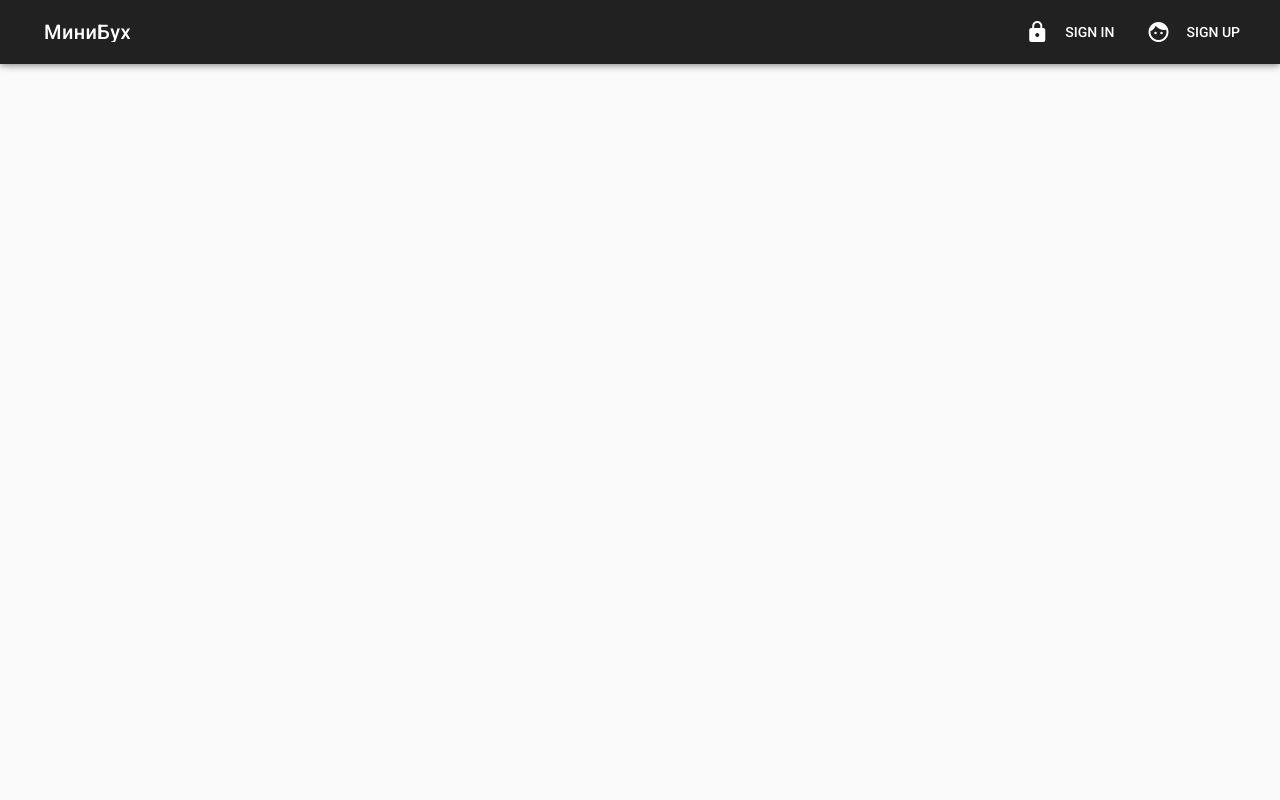
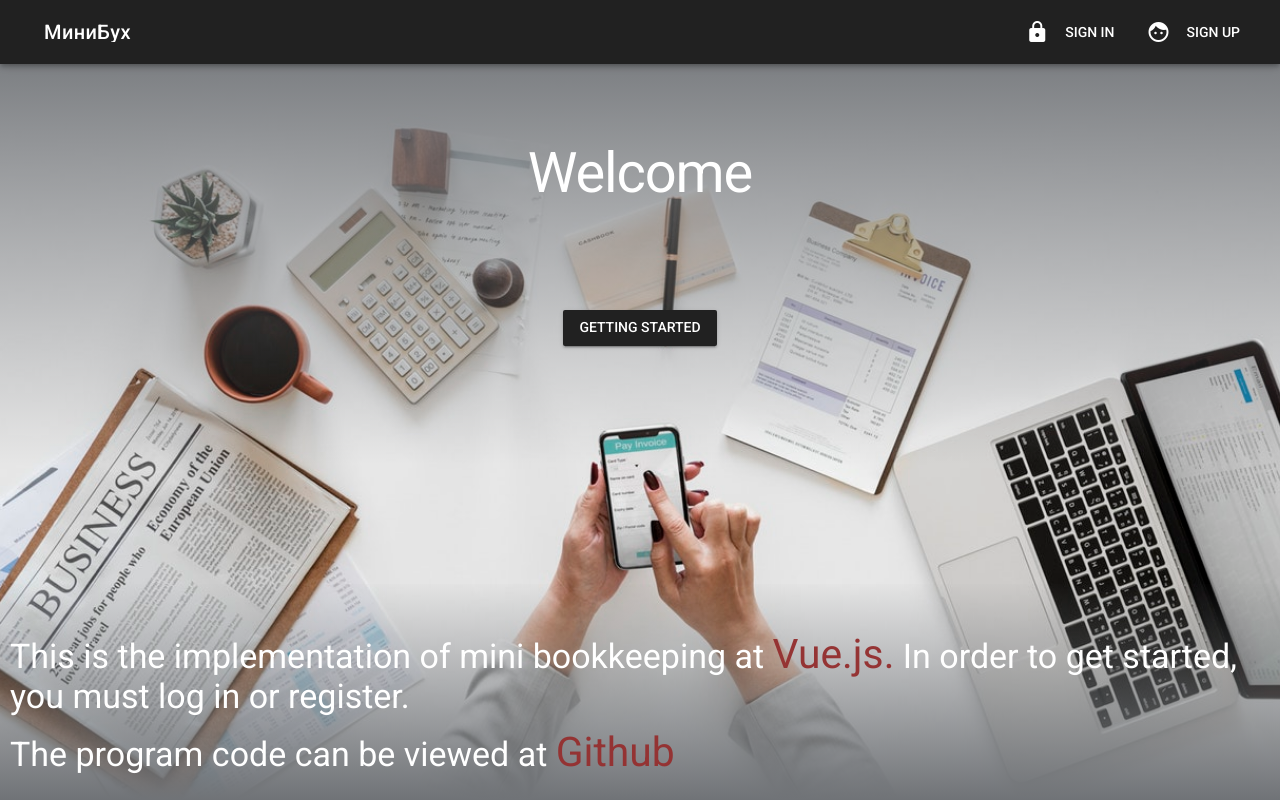
Before and after one commit to Hakoba/bookkeeping, a Vue app: page /welcomePage in a window 1280 px wide. Built offline with nearby package versions, Linux system fonts and the light colour scheme; no server answers.

Commit message:
add main page| release v1.0.0

```diff
--- a/src/App.vue
+++ b/src/App.vue
@@ -21,6 +21,7 @@
 
 
           </v-list-tile>
+
           <v-list-tile
           @click="logOut"
           v-if="isUserLoggedIn"
@@ -131,19 +132,21 @@ export default {
     links() {
       if (this.isUserLoggedIn) {
         return [
-          { title: "Home", icon: "home", url: "/home", methods: false },
+          { title: "Home", icon: "home", url: "/", methods: false },
           {
             title: "Add new",
             icon: "vertical_align_top",
             url: "/add_new",
             methods: ""
-          }
+          },
+           // {title: "About", icon: "bubble_chart", url: "/FAQ", methods: "" }
         ];
       }
 
       return [
         { title: "Sign in", icon: "lock", url: "/sign_in", methods: false },
-        { title: "Sign up", icon: "face", url: "/sign_up", methods: "" }
+        { title: "Sign up", icon: "face", url: "/sign_up", methods: "" },
+        //{title: "About", icon: "bubble_chart", url: "/FAQ", methods: ""}
       ];
     }
   }
--- a/src/components/Add.vue
+++ b/src/components/Add.vue
@@ -145,7 +145,7 @@ export default {
         }
         //console.log( 'eeee boy', newSpend)
         this.$store.dispatch('createNewSpend', newSpend)
-          .then(() => this.$router.push('/home'))
+          .then(() => this.$router.push('/'))
           .catch(()=> {} )
       }
 
--- /dev/null
+++ b/src/components/Faq.vue
@@ -0,0 +1,100 @@
+<template>
+<div id="about">
+
+ <v-jumbotron
+     class=""
+    :gradient="gradient"
+     dark
+     height="50vh"
+
+  >
+    <v-container fill-height>
+      <v-layout align-center column>
+        <v-flex text-xs-center mt-5 pb-1>
+          <h3 class="display-3">Welcome</h3>
+        </v-flex>
+
+         <v-flex text-xs-center>
+             <v-btn :to="'/'">Getting started</v-btn>
+        </v-flex>
+
+      </v-layout>
+    </v-container>
+  </v-jumbotron>
+<v-container fluid id="about__text">
+  <v-layout>
+    <v-flex class="text">
+      <p class="display-1"> This is the implementation of mini bookkeeping at <a class="redColor" href="https://github.com/vuejs/vue">Vue.js.</a> In order to get started, you must log in or register.</p>
+   <p class="display-1">The program code can be viewed at <a class="redColor" href="https://github.com/Hakoba/Bookkeeping">Github</a></p>
+    </v-flex>
+  </v-layout>
+</v-container>
+
+ </div>
+</template>
+
+<script>
+export default {
+  data () {
+      return{
+
+            gradient: 'to top, rgba(112, 115, 119, 0), rgba(112, 115, 119,.9)',
+            link: '/'
+      }
+  },
+
+
+}
+</script>
+
+<style scoped>
+
+#about {
+ min-height: 100%;
+ background-image: url('../assets/bg_about.jpeg');
+ background-size: cover;
+ background-position: center;
+ position: relative;
+}
+ul{
+  background: linear-gradient(to left, rgba(116, 110, 110, 0.459),rgba(116, 110, 110, 0));
+}
+li{
+  list-style: none;
+  display: inline;
+  padding: 0 1rem;
+  text-transform: uppercase;
+
+}
+li:hover{
+  color: #eee;
+  cursor: pointer;
+
+}
+#about__text{
+  position: absolute;
+ background: linear-gradient(to bottom, rgba(112, 115, 119, .02), rgba(112, 115, 119,1));
+   padding: 0;
+   padding-top: 5vh;
+   bottom: 0;
+}
+
+.text{
+padding: 10px;
+  color: white;
+}
+.redColor{
+  color: rgba(148, 50, 50, 0.986);
+  text-decoration: none;
+  font-size: 1.2em;
+}
+.redColor:hover{
+  color: rgba(90, 30, 30, 0.986);
+}
+@media screen and (max-width: 700px){
+  #about__text{
+    display: none;
+    transition: all 0.3s;
+  }
+}
+</style>
--- a/src/components/Home.vue
+++ b/src/components/Home.vue
@@ -116,6 +116,7 @@ export default {
       async toPeriod(num){      // где num это колличество дней показывающих в каком промежутке искать (7 неделя, 30 месяц и тд)
         let today = this.parseToInt(this.today)
          await this.$store.dispatch('fetchCosts')
+         console.log(today)
            this.$store.dispatch('setLoading', false)
            for( let item in this.costs){
           let date = this.parseToInt(this.costs[item].dateOfCost)
--- a/src/components/auth/Sign_in.vue
+++ b/src/components/auth/Sign_in.vue
@@ -59,7 +59,7 @@ export default {
         }
         console.log('asdasdasdasda')
         this.$store.dispatch('loginUser', user)
-           .then(this.$router.push('/home'))
+           .then(this.$router.push('/'))
           .catch(err => {})
         console.log('asd22222')
       }
--- a/src/components/auth/Sign_up.vue
+++ b/src/components/auth/Sign_up.vue
@@ -70,7 +70,7 @@ export default {
           password: this.password
         }
         this.$store.dispatch('registerUser', user)
-          .then(()=> this.$router.push('/home'))
+          .then( this.$router.push('/'))
           .catch(err => {})
 
       }
--- a/src/router/index.js
+++ b/src/router/index.js
@@ -4,13 +4,20 @@ import Home from '@/components/Home'
 import SignIn from '@/components/auth/Sign_in'
 import SignUp from '@/components/auth/Sign_up'
 import Add from '@/components/Add'
+import Faq from '@/components/Faq'
 import LinkGuard from './links-guard'
+
 Vue.use(Router)
 
 export default new Router({
   routes: [
     {
-      path: '/home',
+      path: '/welcomePage',
+      name: 'about',
+      component: Faq
+    },
+    {
+      path: '/',
       name: 'home',
       component: Home,
       beforeEnter: LinkGuard
--- a/src/store/auth.js
+++ b/src/store/auth.js
@@ -20,8 +20,12 @@ export default {
       commit('setLoading', true);
       try {
         const user = await fb.auth().createUserWithEmailAndPassword(email, password)
-        commit('setUser', new User(user.uid));
+
+        commit('setUser', new User(user.uid))
+
+
         commit('setLoading', false);
+
       }
       catch (err){
           commit('setLoading', false);
@@ -29,26 +33,22 @@ export default {
           throw err
       }
     },
-    async loginUser ({commit}, {email,password}){
+    async loginUser ({commit, getters}, {email,password}){
       commit('clearError');
       commit('setLoading', true);
       try {
-        const user = await fb.auth().signInWithEmailAndPassword(email, password)
-        commit('setUser', new User(user.uid));
-        commit('setLoading', false);
-
+         await fb.auth().signInWithEmailAndPassword(email, password)
+         .then((obj) => {
+           commit('setUser', new User( obj.user.uid))
+           getters.state.user.id = obj.user.uid;
+          })
+         (commit('setLoading', false))
       }
-
       catch (err){
           commit('setLoading', false);
           commit('setError', err.message);
           throw err
       }
-
-
-
-
-
     },
     logoutUser({commit}){
       fb.auth().signOut()
@@ -68,5 +68,4 @@ export default {
       state.user = payload
     }
   }
-
 }
--- a/src/store/costs.js
+++ b/src/store/costs.js
@@ -50,6 +50,7 @@ export default {
       //commit('createNewSpend', payload)
     },
   async fetchCosts ({commit, getters}){
+    console.log(getters.user)
     commit('clearError')
     commit('setLoading', true)
     const resultCosts = []
@@ -59,6 +60,7 @@ export default {
      Object.keys(costs).forEach(key => {
        const cost = costs[key]
        if(cost.ownerID == getters.user.id){
+
        resultCosts.push(
          new Costs(cost.dateOfCost, cost.cost, cost.subject, cost.icon, cost.ownerID, key)
        )}
```
Also changed, not shown: src/assets/bg_about.jpeg (added).
